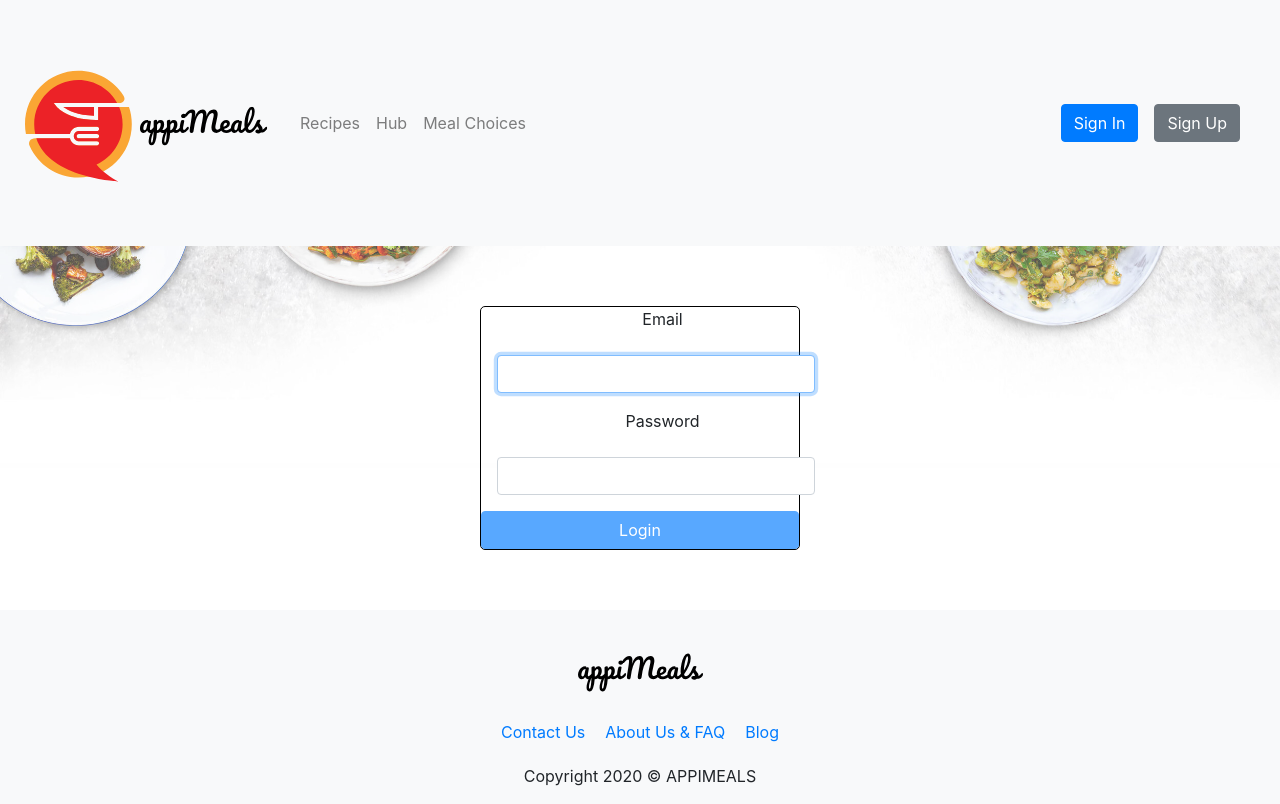
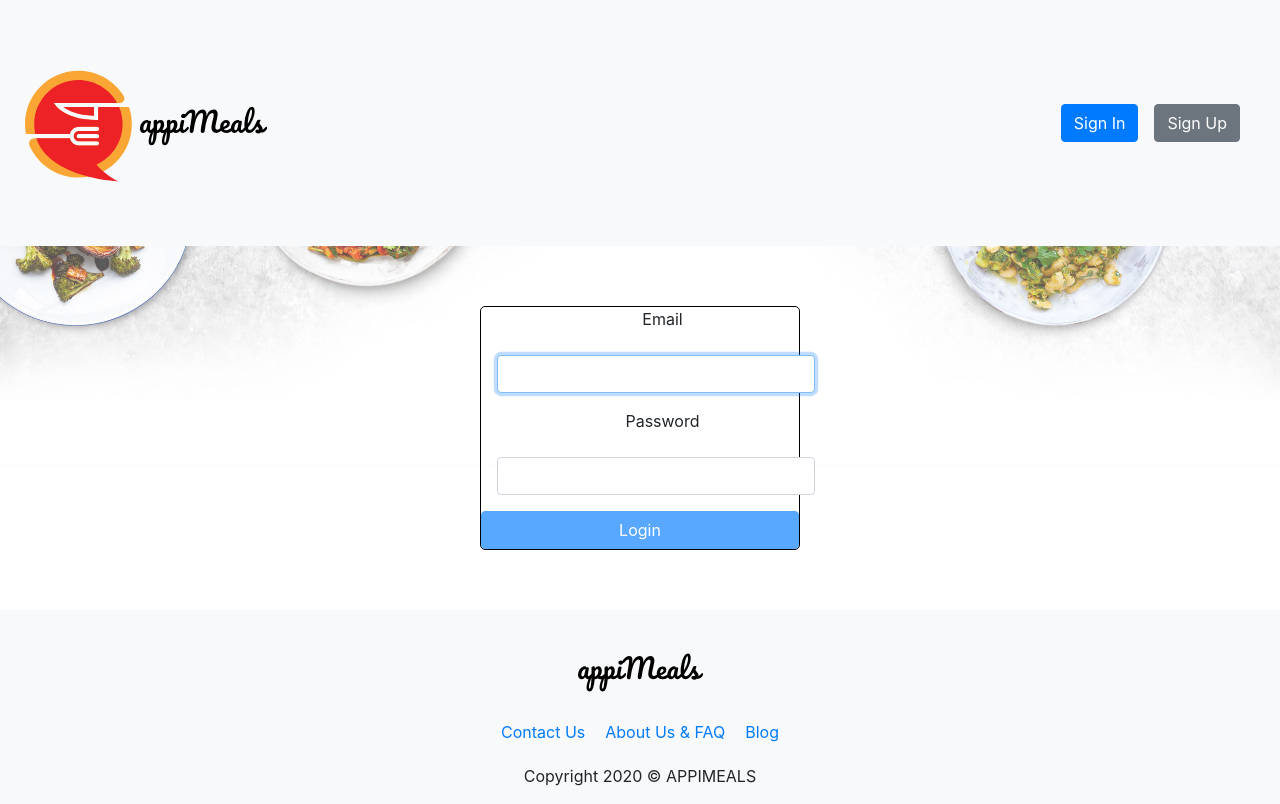
Before and after one commit to AppiMeals/appimeals-frontend, a React (Create React App) app: page /SignIn in a window 1280 px wide. Built offline with nearby package versions, Linux system fonts and the light colour scheme.

Commit message:
Bits from overnight

```diff
--- a/src/App.js
+++ b/src/App.js
@@ -21,16 +21,18 @@ import Footer from './Components/Footer/Footer';
 import './App.css';
 
 
-let authUser = "";
-if (JSON.parse(sessionStorage.getItem('AppiMealsAuthUser') === null)){
-  authUser = null;
-}
-else {
-  console.log("AppiMealsAuthUser " + JSON.parse(sessionStorage.getItem('AppiMealsAuthUser')));
-  authUser = 1;
-}
+// let authUser = "";
+// if (JSON.parse(sessionStorage.getItem('AppiMealsAuthUser') === null)){
+//   authUser = null;
+// }
+// else {
+//   console.log("AppiMealsAuthUser " + JSON.parse(sessionStorage.getItem('AppiMealsAuthUser')));
+//   authUser = 1;
+// }
+
 
 class App extends Component {
+
 
   render() {
 
@@ -39,7 +41,7 @@ class App extends Component {
           <div className="app-body">
             <div className="main-wrapper">
             <Router>
-              <NavBar authUser={authUser} />
+              <NavBar />
               <div className="content">
               <Router>
                 <Route path="/" component={HomePage} exact />
--- a/src/Components/Login/Login.js
+++ b/src/Components/Login/Login.js
@@ -3,6 +3,7 @@ import  { useHistory } from 'react-router-dom';
 import axios from 'axios';
 import { Button, FormGroup, FormControl, FormLabel } from "react-bootstrap";
 import "./Login.css";
+//import { render } from 'react-dom';
 
 export default function Login() {
   const [email, setEmail] = useState("");
@@ -17,6 +18,7 @@ export default function Login() {
   // Display data that gets submitted here
   function handleSubmit(event) {
     event.preventDefault();
+
       axios
           .get(`https://xzg3a8az08.execute-api.eu-west-2.amazonaws.com/dev/users`,
           {
@@ -37,9 +39,11 @@ export default function Login() {
                   //localStorage.setItem('AppiMealsAuthUser', JSON.stringify(response.data.email["0"]));
 
                   sessionStorage.setItem('AppiMealsAuthUser', JSON.stringify(response.data.email["0"]));
-                  console.log("Session Created. " + JSON.parse(sessionStorage.getItem('AppiMealsAuthUser')));
+                  //console.log("Session Created. " + Object.values(JSON.parse(sessionStorage.getItem('AppiMealsAuthUser'))));
+                  //let status = Object.values(JSON.parse(sessionStorage.getItem('AppiMealsAuthUser')));
+                  history.push("/MyMealsHub");
 
-                  history.push("/MyMealsHub");
+
                 }
               })
           .catch(
--- a/src/Components/NavBar/NavBar.js
+++ b/src/Components/NavBar/NavBar.js
@@ -1,29 +1,19 @@
-import React, { useContext } from 'react';
+//import React, { useContext, useState } from 'react';
+import React from 'react';
 import {Navbar, Nav, Button, Image} from 'react-bootstrap';
 import Logo from '../../../src/Images/logo-round_image-text-next.svg';
 import "../../../src/Components/NavBar/NavBar.css"
+import { Component } from 'react';
+// import { sectionFooterSecondaryContent } from 'aws-amplify';
+// import {createBrowserHistory} from 'history';
 
- const NavBar = ({authUser}) => {
-    //const { authenticated } = useContext(RootContext);
+const user = JSON.parse(sessionStorage.getItem('AppiMealsAuthUser'));
+const user1 = user;
+const user2 = user;
 
-    console.log("authUser " + authUser);
-    let signIn = "";
-    let signInHREF = "";
+class NavBar extends Component {
 
-    // // //const user =  JSON.parse(localStorage.getItem('AppiMealsAuthUser'));
-
-    // // //const user =  JSON.parse(sessionStorage.getItem('AppiMealsAuthUser'));
-
-    if (authUser === null) {
-        signIn = "Sign In";
-        signInHREF = "/SignIn";
-    }
-    else{
-        //console.log("user OBJECT VALUES" + Object.values(user));
-        signIn = "Sign Out";
-        signInHREF = "/SignOut";
-    }
-
+    render(){
         return (
             <>
             <header>
@@ -34,16 +24,24 @@ import "../../../src/Components/NavBar/NavBar.css"
                 <Navbar.Toggle aria-controls="basic-navbar-nav" />
                 <Navbar.Collapse id="basic-navbar-nav">
 
-            <Nav className="mr-auto navbar nav">
+                    {
+                        user2? <Nav className="mr-auto navbar nav">
                         <Nav.Link href="/BrowseRecipes">Recipes</Nav.Link>
                         <Nav.Link href="/MyMealsHub">Hub</Nav.Link>
                         <Nav.Link href="/MyMealChoices">Meal Choices</Nav.Link>
-            </Nav>
+                    </Nav>  :  null
+                    }
+
                     <Nav className="ml-auto navbar nav">
-                {/* <Button variant="primary" className="signin-btn" href="/SignIn">{signIn}</Button> */}
-                <Button variant="primary" className="signin-btn" href={signInHREF}>{signIn}</Button>
 
-                <Button variant="secondary" className="signup-btn" href="/SignUp">Sign Up</Button>
+                        {
+                            user? <Button variant="primary" className="signin-btn" href="/SignOut">Sign Out</Button> : <Button variant="primary" className="signin-btn" href="/SignIn">Sign In</Button>
+                        }
+
+                        {
+                            user1? null : <Button variant="secondary" className="signup-btn" href="/SignUp">Sign Up</Button>
+                        }
+
                     </Nav>
                     </Navbar.Collapse>
                 </Navbar>
@@ -51,5 +49,6 @@ import "../../../src/Components/NavBar/NavBar.css"
             </>
         )
     }
+}
 
 export default NavBar;
--- a/src/Pages/MyMealsHub/MyMealsHub.js
+++ b/src/Pages/MyMealsHub/MyMealsHub.js
@@ -6,6 +6,7 @@ import Logo from '../../Images/logo5-200x200.png';
 import Image from 'react-bootstrap/Image';
 import { Link } from 'react-router-dom';
 import axios from 'axios';
+
 
 const MyMealsHub = (props) => {
    const [recipes, setRecipes] = useState([]);
--- a/src/index.js
+++ b/src/index.js
@@ -4,20 +4,6 @@ import './index.css';
 import App from './App';
 import * as serviceWorker from './serviceWorker';
 import 'bootstrap/dist/css/bootstrap.min.css';
-
-
-let authUser = "";
-
-
-if (JSON.parse(sessionStorage.getItem('AppiMealsAuthUser') === null)){
-  //const user =  JSON.parse(sessionStorage.getItem('AppiMealsAuthUser'));
-  authUser = null;
-}
-else {
-  console.log("AppiMealsAuthUser " + Object.values(JSON.parse(sessionStorage.getItem('AppiMealsAuthUser'))));
-  authUser = 1;
-}
-
 
 ReactDOM.render(
   <React.StrictMode>
```
Lines whose indentation alone changed are shown as unchanged.
